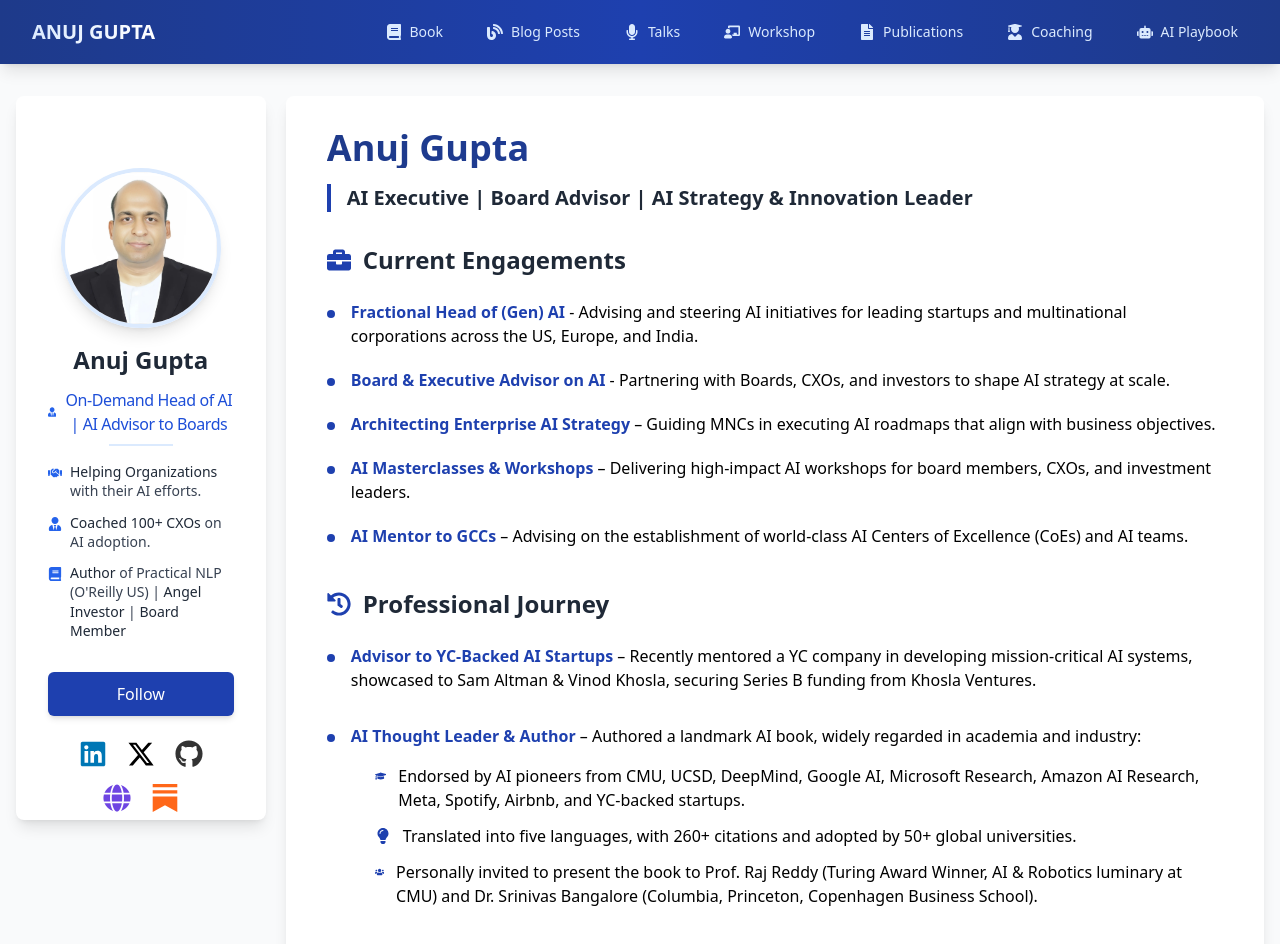
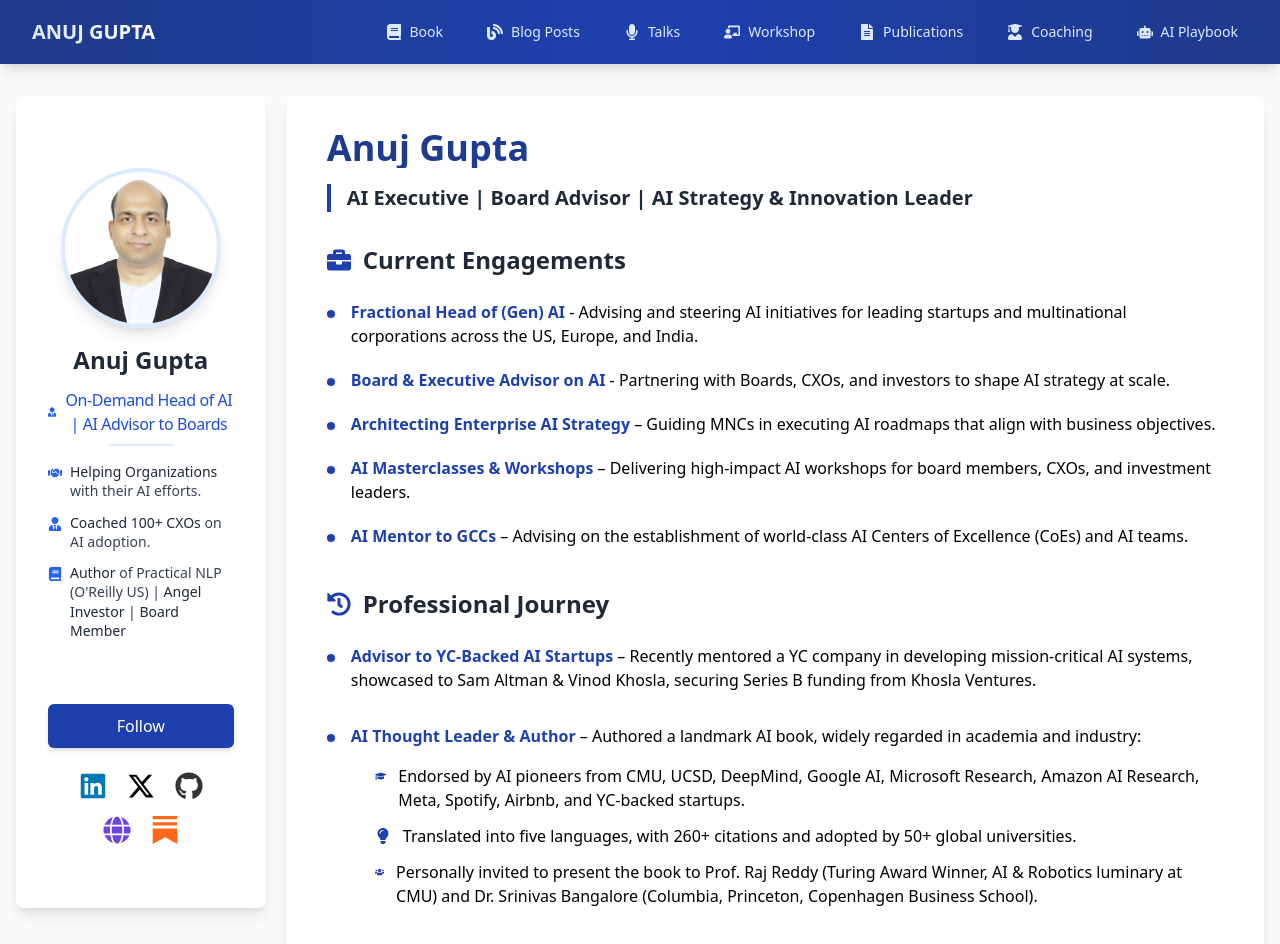
Before and after one commit to anujgupta82/anujgupta82.github.io, a React (Vite) app: page / in a window 1280 px wide. Shown: the top 944 px of the page. Built offline with nearby package versions, Linux system fonts and the light colour scheme.

Commit message:
fixed sidebar padding

```diff
--- a/src/components/Sidebar.jsx
+++ b/src/components/Sidebar.jsx
@@ -6,7 +6,7 @@ import Anujgupta from "../assets/images/Anuj_formal_high_res.png"
 
 function Sidebar() {
   return (
-    <aside className="w-1/5 bg-white p-8 rounded-lg shadow-lg py-2 h-fit">
+    <aside className="w-1/5 bg-white p-8 rounded-lg shadow-lg py-2 h-fit pb-16">
       <div className="author__avatar mb-4 flex flex-col items-center">
         <img
           src={Anujgupta}
@@ -51,7 +51,7 @@ function Sidebar() {
         </div>
       </div>
 
-      <div className="author__urls-wrapper mt-8">
+      <div className="author__urls-wrapper mt-16">
         <button className="w-full bg-blue-800 hover:bg-blue-900 text-white py-2.5 px-4 rounded-md transition-all duration-300 mb-6 font-medium shadow-md hover:shadow-lg focus:outline-none focus:ring-2 focus:ring-blue-500 focus:ring-opacity-50">
           Follow
         </button>
```
